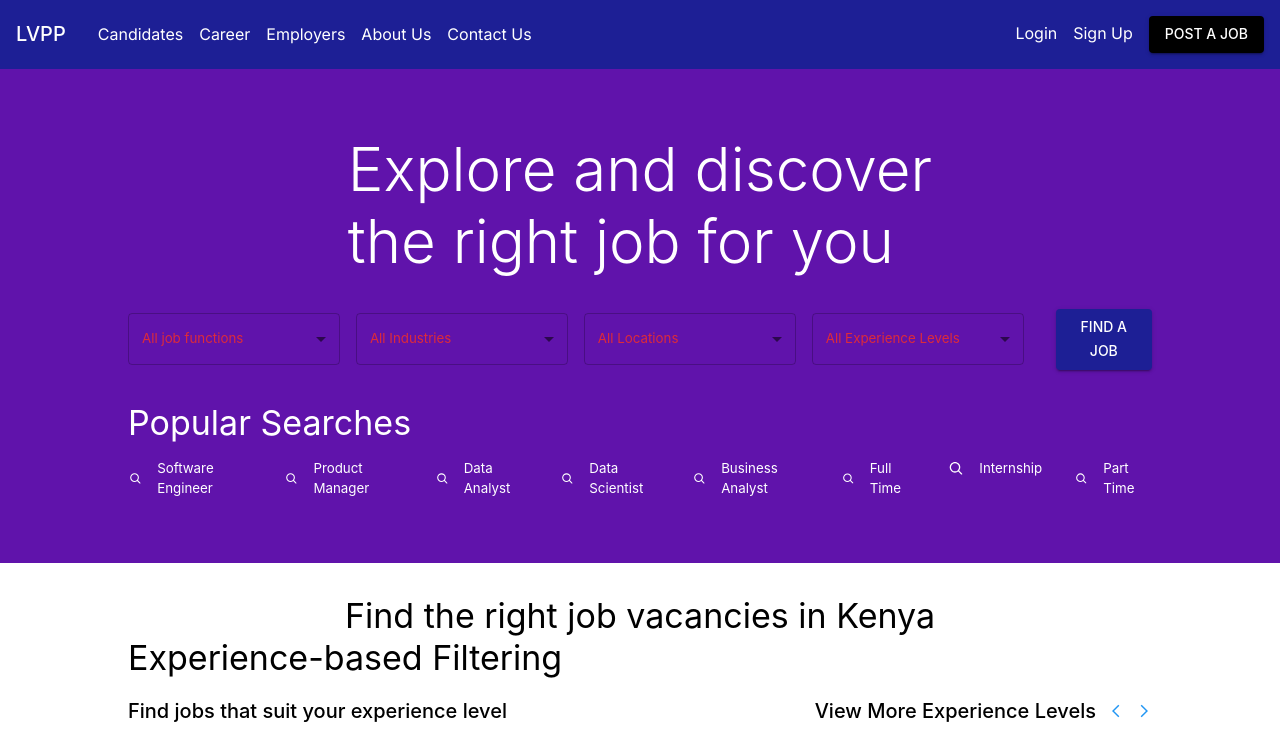
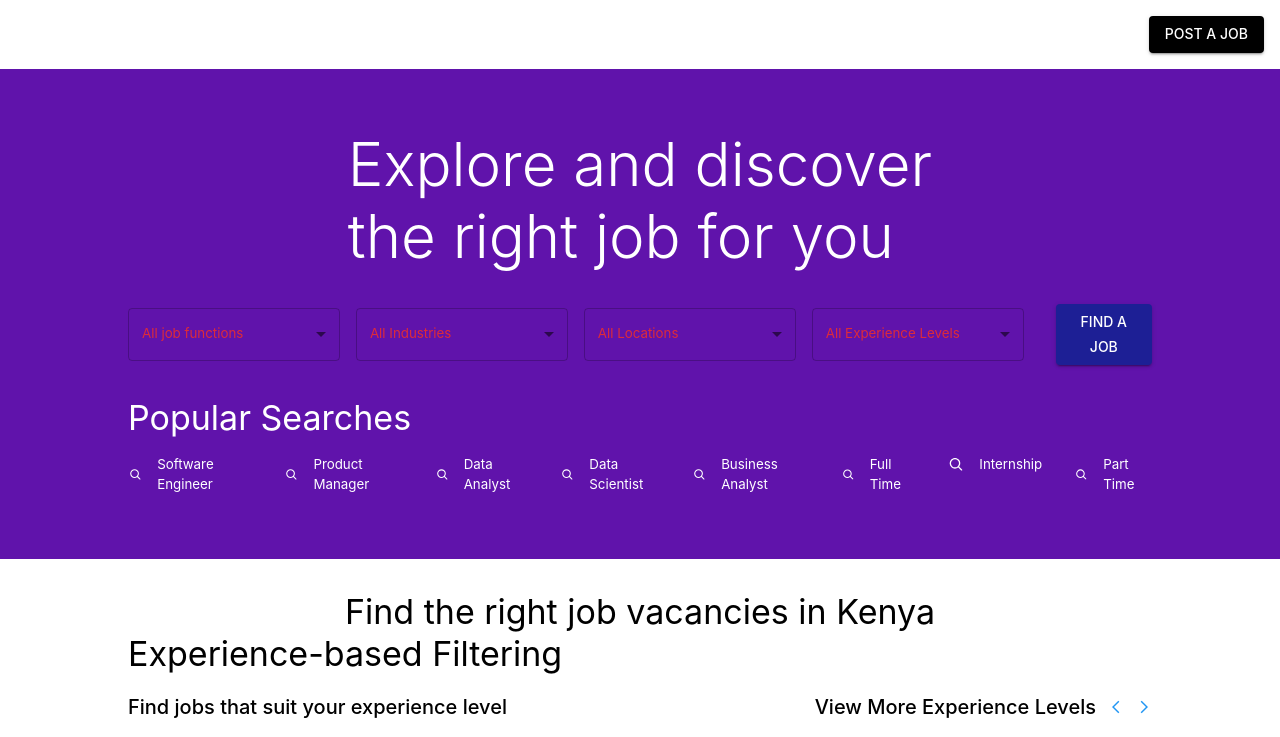
Before and after one commit to apella1/jobs_site, a Next.js app: page / in a window 1280 px wide. Shown: the top 737 px of the page. Built offline with nearby package versions, Linux system fonts and the light colour scheme.

Commit message:
fix home header margin

```diff
--- a/components/Navbar.tsx
+++ b/components/Navbar.tsx
@@ -41,8 +41,8 @@ export default function Navbar() {
   const handleShowLinkOptions = () => setShowLinkOptions(!showLinkOptions);
 
   return (
-    <AppBar position="static">
-      <Box component="section" sx={{ p: 2 }} className="flex justify-between">
+    <AppBar position="fixed" className="text-black h-4">
+      <Box component="section" className="flex justify-between p-4 bg-white">
         <Box className="flex items-center space-x-8">
           <Typography variant="h6" component="h2">
             <Link href="/">LVPP</Link>
--- a/components/home/HomeHeader.tsx
+++ b/components/home/HomeHeader.tsx
@@ -23,7 +23,7 @@ const popularSearches = [
 ];
 export default function HomeHeader() {
   return (
-    <Stack className="py-16 px-32 bg-[#6013AB] text-white" spacing={4}>
+    <Stack className="pb-16 pt-28 mt-4 px-32 bg-[#6013AB] text-white" spacing={4}>
       <Box className="self-center">
         <Typography variant="h2">Explore and discover</Typography>
         <Typography variant="h2">the right job for you</Typography>
```
